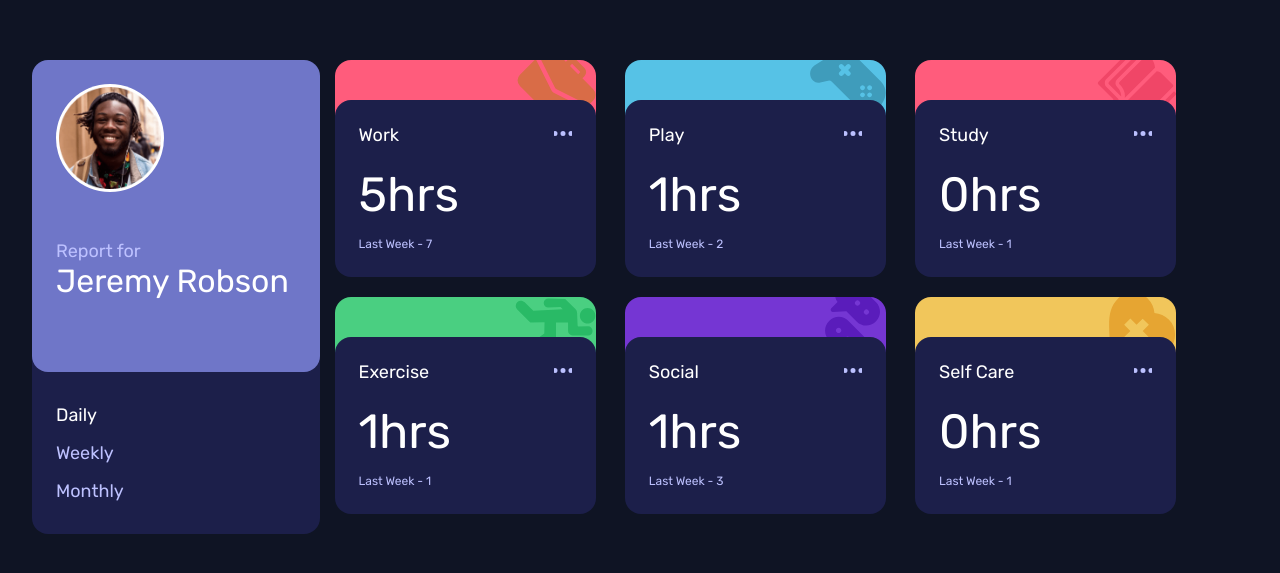
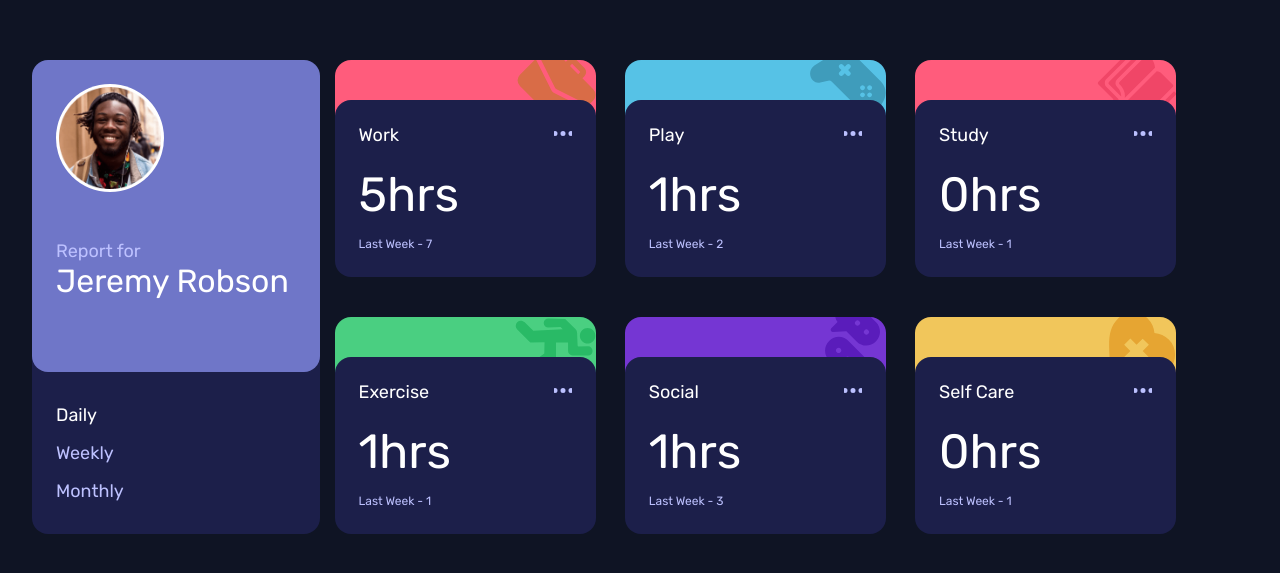
Before and after one commit to asharifauzan/react-time-tracking-dashboard, a React (Create React App) app: page / in a window 1280 px wide. Shown: the part 103-676 px from the top of the page. Built offline with nearby package versions, Linux system fonts and the light colour scheme.

Commit message:
fix align flex & use variable padding

```diff
--- a/src/Components/Base/Schedule/styles.module.scss
+++ b/src/Components/Base/Schedule/styles.module.scss
@@ -1,5 +1,6 @@
 .activity_wrapper {
   display: flex;
   justify-content: space-around;
+  align-content: space-between;
   flex-wrap: wrap;
 }
--- a/src/Components/Card/styles.module.scss
+++ b/src/Components/Card/styles.module.scss
@@ -47,7 +47,7 @@
   background-color: $dark-blue;
   border-radius: $sm-b-radius;
   margin-top: -$sm-b-radius;
-  padding: 1.5rem;
+  padding: $md-padding;
 
   .card_title {
     margin-bottom: 1.25rem;
```
